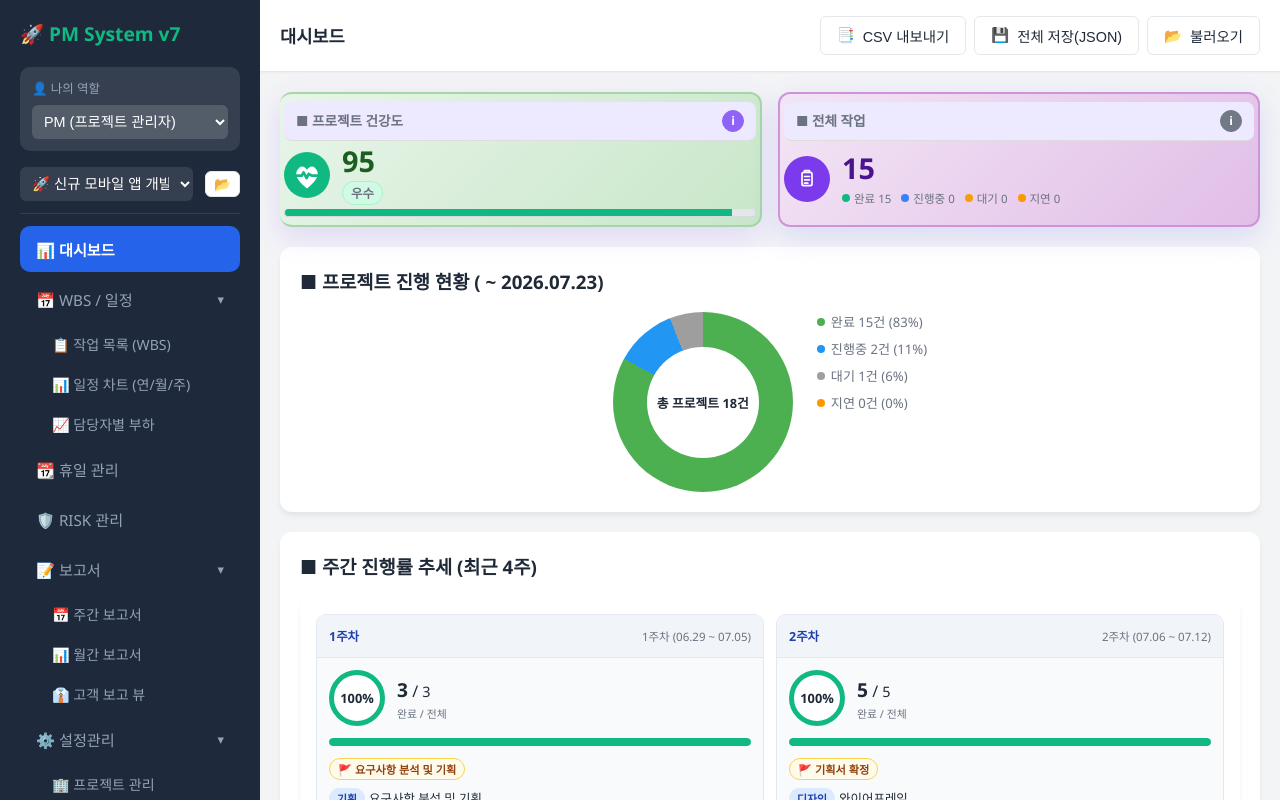
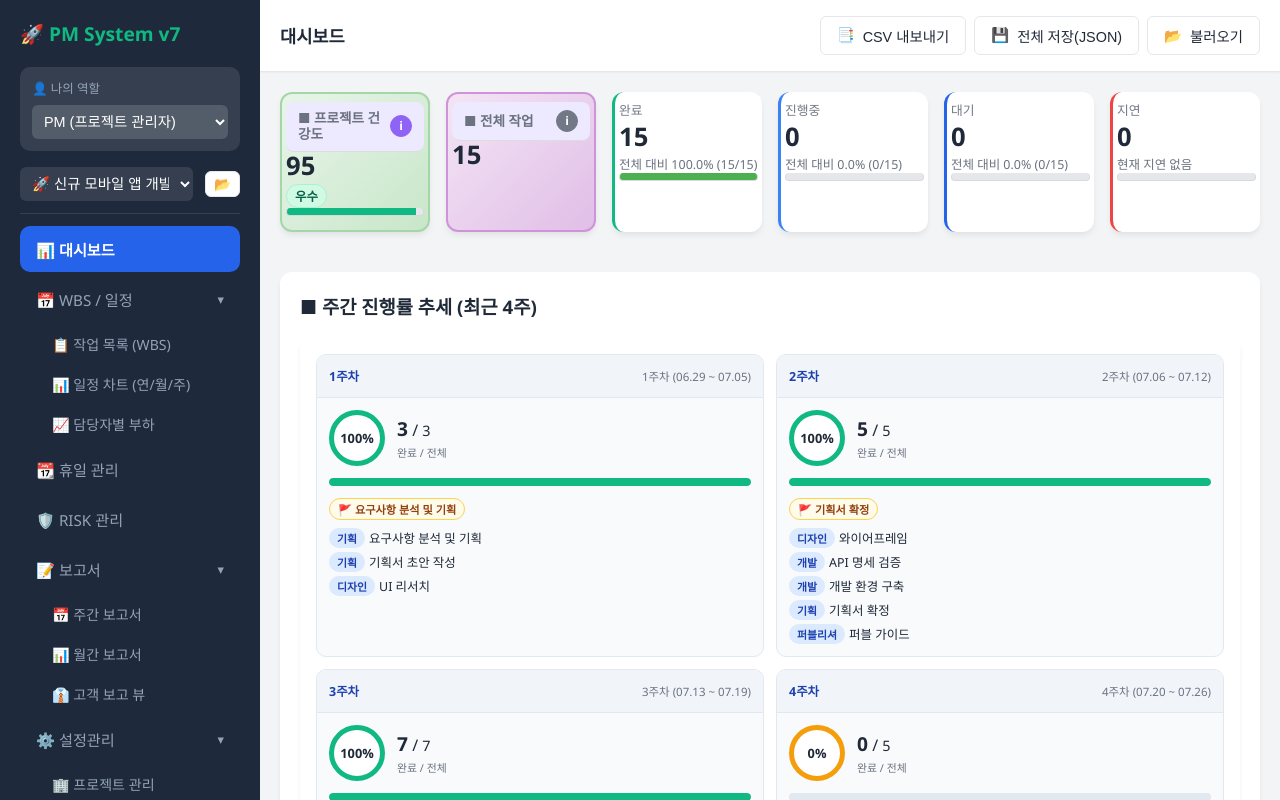
Before and after one commit to bkmfree/bkmfree.github.io, a website: page index.html in a window 1280 px wide. Drawn offline with Linux system fonts and the light colour scheme.

Commit message:
대시보드 기본=설정1(6개카드 한행) 복원 + .stats-row 6열 강제 - 설정 메뉴 유지

```diff
--- a/common/css/main.css
+++ b/common/css/main.css
@@ -269,7 +269,7 @@ body {
    ================================================================= */
 .stats-row {
   display: grid;
-  grid-template-columns: 1fr 1fr;
+  grid-template-columns: repeat(6, minmax(0, 1fr));
   gap: 16px;
   margin-bottom: var(--space-xl);
 }
--- a/common/js/datastore.js
+++ b/common/js/datastore.js
@@ -8,7 +8,7 @@
             chartMode: 'month',         // 일정 차트 모드 (year, month, week)
             chartDate: new Date(),      // 일정 차트 현재 날짜
             collapsedCategories: new Set(), // 접힌 카테고리 목록 (년도별 보기)
-            activeDashboardSettingId: 'setting_2', // 현재 활성 대시보드 설정 (기본=설정2)
+            activeDashboardSettingId: 'setting_1', // 현재 활성 대시보드 설정 (기본=설정1: 6개 카드 한 행)
         };
 
         // 1-2. 데이터 저장소 (외부 JSON + 로컬스토리지 기반)
```
